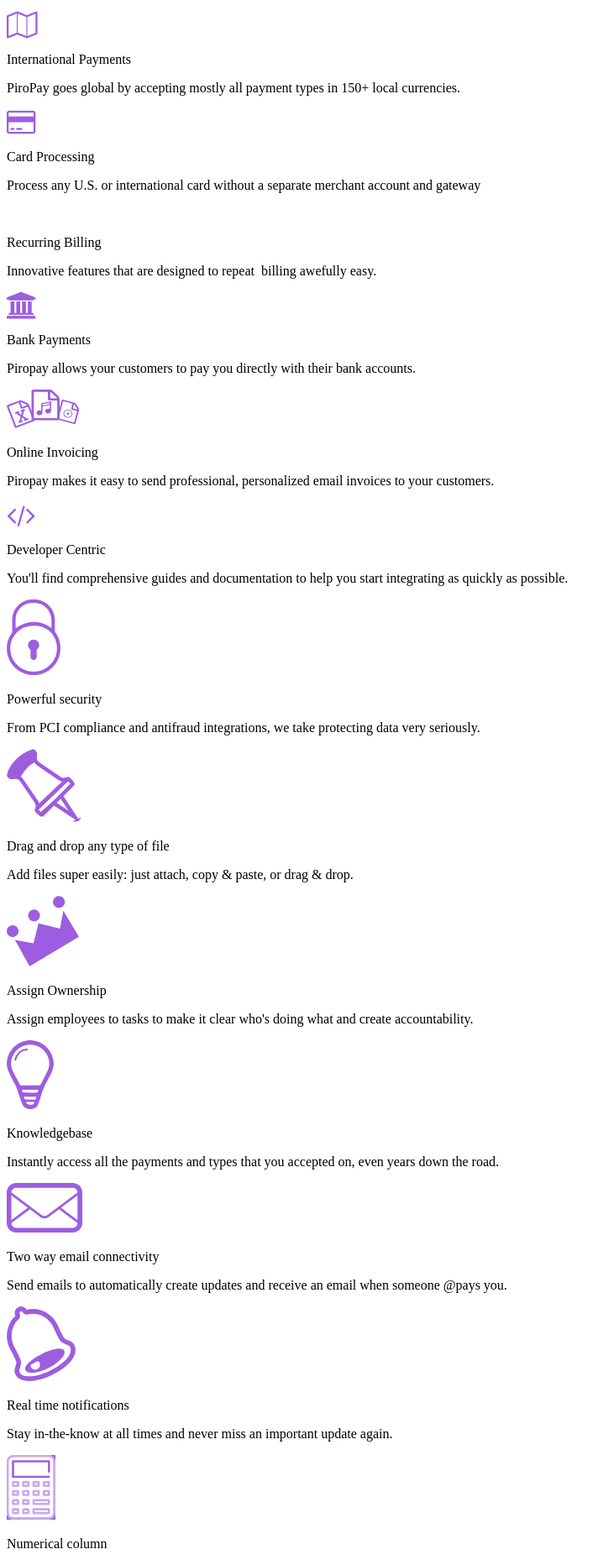
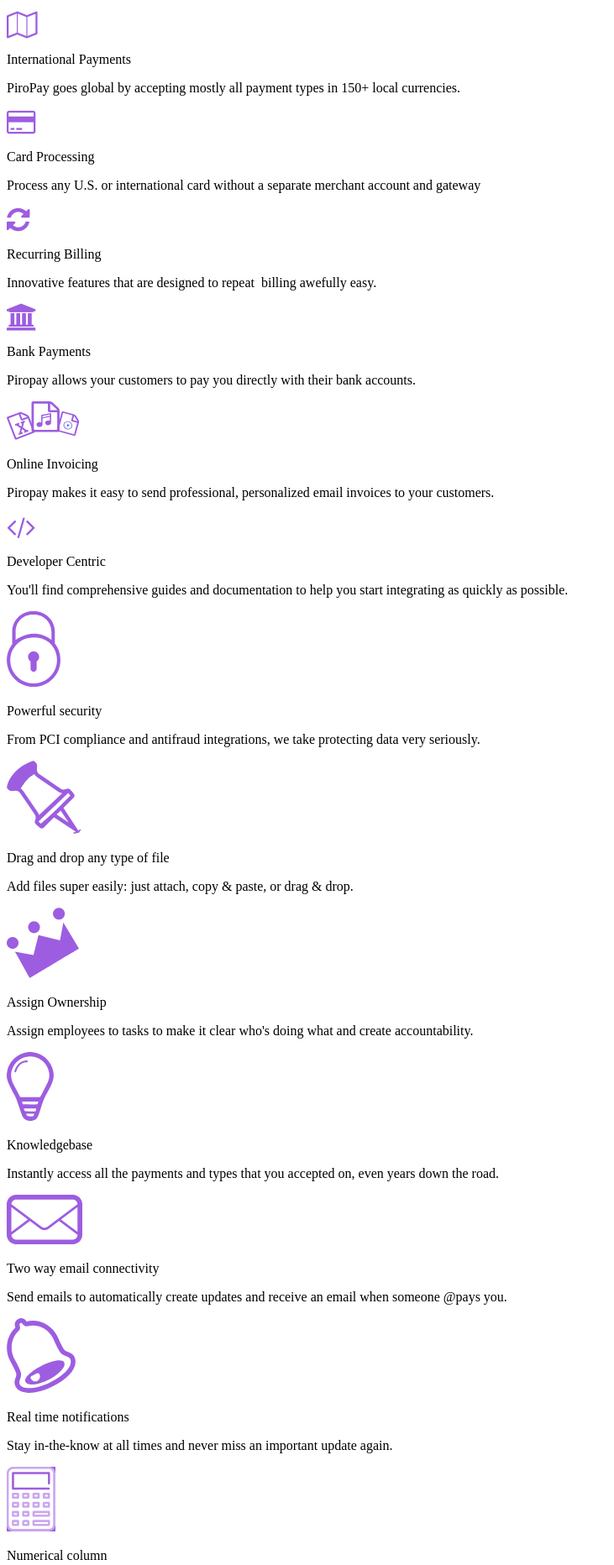
Before and after one commit to Banqee/piropay.github.io, a Jekyll site: the page built from _posts/2016-02-06-cabin.markdown, in a window 1280 px wide. Shown: the part 2406-4270 px from the top of the page at 84% size, without its empty margins (0-731 px from the left). Built offline with Jekyll 4.4.1, drawn with Linux system fonts in a browser that asks for light colours; nearby versions of some CDN libraries; comment, search, counter and statistics services are not loaded.

Commit message:
Update features.html

```diff
--- a/_includes/features.html
+++ b/_includes/features.html
@@ -25,7 +25,7 @@
 
 		<div class="fbox col-xs-12 col-sm-12 col-md-4 col-lg-4">
 		<p class="fbox-icon tc">
-		<span style="color:#9D5DE0"><i class="fa refresh fa-2x" aria-hidden="true"></i> </span>
+		<span style="color:#9D5DE0"><i class="fa fa-refresh fa-2x" aria-hidden="true"></i> </span>
 	                    </p>
 				<p class="fbox-header tc"> Recurring Billing </p>
 				<p class="fbox-text tc"> Innovative features that are designed to repeat &nbsp;billing&nbsp;awefully easy. </p>
```
